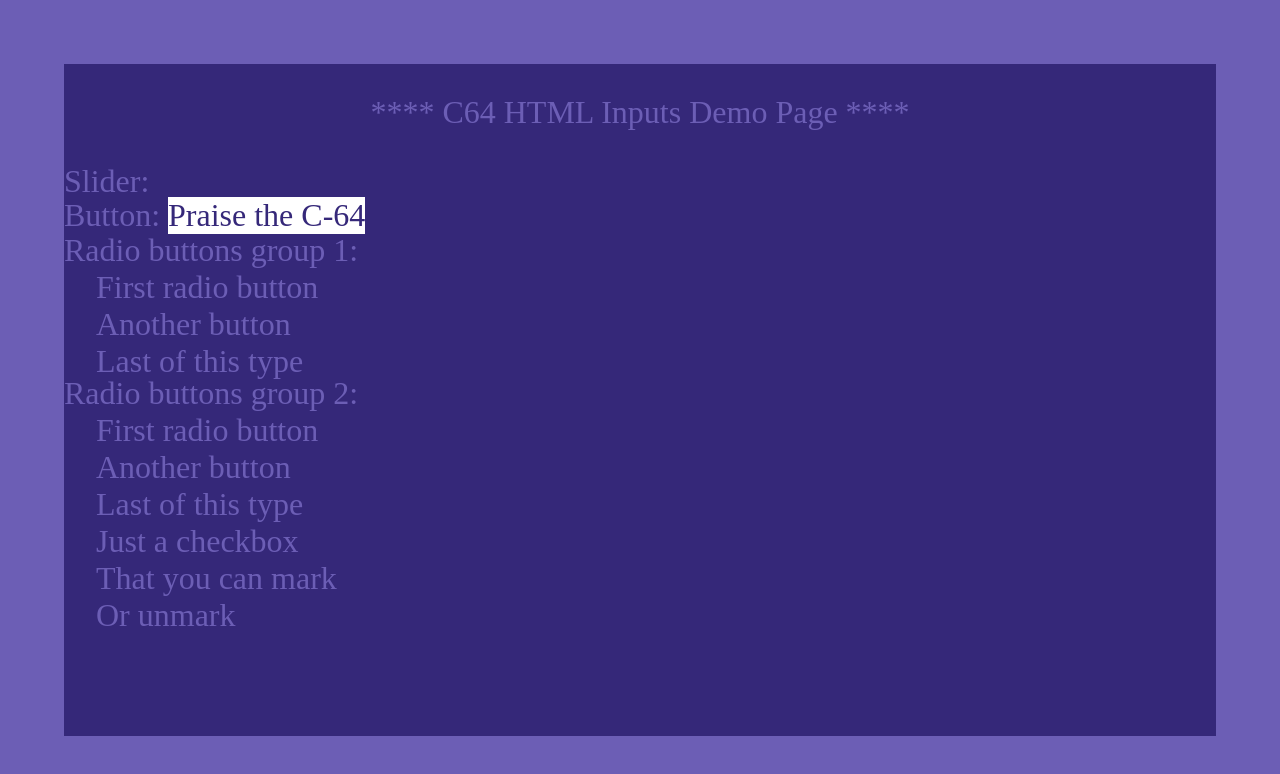
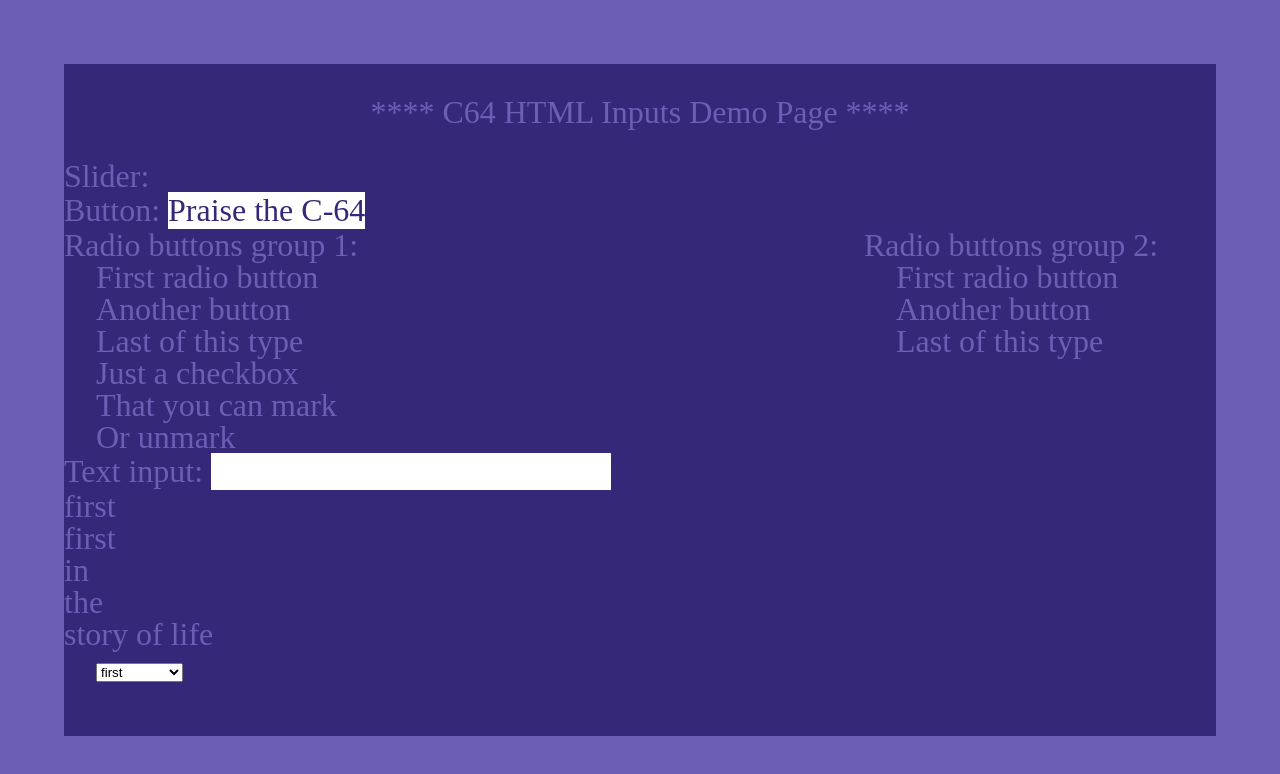
Before and after one commit to ifjGery/HTML-C64, a website: page index.html in a window 1280 px wide. Drawn offline with nearby package versions, Linux system fonts and the light colour scheme; files that its build step writes are made by us from their sources; a web font is replaced by a local one.

Commit message:
started select

```diff
--- a/index.html
+++ b/index.html
@@ -8,72 +8,105 @@
     <body class="c-mid-blue bc-dark-blue">
         <script src="script/slider.js"></script>
         <script src="script/radio.js"></script>
+        <script src="script/checkbox.js"></script>
         <br />
         <div class="align-center">**** C64 HTML Inputs Demo Page ****</div><br />
 
         <!-- SLIDER -->
         Slider:
-        <div class="input-slider">
-            <div class="empty"><span class="glyph-57"><span class="glyph-57"><span class="glyph-57"><span class="glyph-57"><span class="glyph-57"><span class="glyph-57"><span class="glyph-57"><span class="glyph-57"><span class="glyph-57"><span class="glyph-57"><span class="glyph-57"><span class="glyph-57"><span class="glyph-57"><span class="glyph-57"><span class="glyph-57"><span class="glyph-57"></span><span class="glyph-57"><span class="glyph-57"><span class="glyph-57"><span class="glyph-57"><span class="glyph-57"><span class="glyph-57"><span class="glyph-57"><span class="glyph-57"><span class="glyph-57"><span class="glyph-57"><span class="glyph-57"><span class="glyph-57"><span class="glyph-57"><span class="glyph-57"><span class="glyph-57"><span class="glyph-57"></span></div>
-            <div class="filled"><span class="glyph-51"><span class="glyph-51"><span class="glyph-51"><span class="glyph-51"><span class="glyph-51"><span class="glyph-51"><span class="glyph-51"><span class="glyph-51"><span class="glyph-51"><span class="glyph-51"><span class="glyph-51"><span class="glyph-51"><span class="glyph-51"><span class="glyph-51"><span class="glyph-51"><span class="glyph-51"></span><span class="glyph-51"><span class="glyph-51"><span class="glyph-51"><span class="glyph-51"><span class="glyph-51"><span class="glyph-51"><span class="glyph-51"><span class="glyph-51"><span class="glyph-51"><span class="glyph-51"><span class="glyph-51"><span class="glyph-51"><span class="glyph-51"><span class="glyph-51"><span class="glyph-51"><span class="glyph-51"></span></div>
-            <div class="ball"><span class="glyph-A0"></span></div>
+        <span class="input-slider">
+            <span class="empty"><span class="glyph-57"></span><span class="glyph-57"></span><span class="glyph-57"></span><span class="glyph-57"></span><span class="glyph-57"></span><span class="glyph-57"></span><span class="glyph-57"></span><span class="glyph-57"></span><span class="glyph-57"></span><span class="glyph-57"></span><span class="glyph-57"></span><span class="glyph-57"></span><span class="glyph-57"></span><span class="glyph-57"></span><span class="glyph-57"></span><span class="glyph-57"></span><span class="glyph-57"></span><span class="glyph-57"></span><span class="glyph-57"></span><span class="glyph-57"></span><span class="glyph-57"></span><span class="glyph-57"></span><span class="glyph-57"></span><span class="glyph-57"></span><span class="glyph-57"></span><span class="glyph-57"></span><span class="glyph-57"></span><span class="glyph-57"></span><span class="glyph-57"></span><span class="glyph-57"></span></span>
+            <span class="filled"><span class="glyph-51"></span><span class="glyph-51"></span><span class="glyph-51"></span><span class="glyph-51"></span><span class="glyph-51"></span><span class="glyph-51"></span><span class="glyph-51"></span><span class="glyph-51"></span><span class="glyph-51"></span><span class="glyph-51"></span><span class="glyph-51"></span><span class="glyph-51"></span><span class="glyph-51"></span><span class="glyph-51"></span><span class="glyph-51"></span><span class="glyph-51"></span><span class="glyph-51"></span><span class="glyph-51"></span><span class="glyph-51"></span><span class="glyph-51"></span><span class="glyph-51"></span><span class="glyph-51"></span><span class="glyph-51"></span><span class="glyph-51"></span><span class="glyph-51"></span><span class="glyph-51"></span><span class="glyph-51"></span><span class="glyph-51"></span><span class="glyph-51"></span><span class="glyph-51"></span></span>
+            <span class="ball"><span class="glyph-A0"></span></span>
             <input class="slider" type="range" min="0" max="29" step="1" value="0" />
-        </div><br />
+        </span><br />
 
         <!-- BUTTON -->
         Button:
         <input class="input-button" type="button" value="Praise the C-64"><br />
 
         <!-- RADIO -->
+        <div class="flex-container">
+            <div class="flex-element flex-width-25">
                 Radio buttons group 1:<br>
-        <div class="input-radio">
+                <span class="input-radio">
                     <span class="empty"><span class="glyph-51"></span></span>
                     <span class="filled"><span class="glyph-57"></span></span>
                     <input type="radio" name="test" value="1">
-        </div><span>First radio button</span><br />
-        <div class="input-radio">
+                </span><span>First radio button</span><br />
+                <span class="input-radio">
                     <span class="empty"><span class="glyph-51"></span></span>
                     <span class="filled"><span class="glyph-57"></span></span>
                     <input type="radio" name="test" value="2">
-        </div><span>Another button</span><br />
-        <div class="input-radio">
+                </span><span>Another button</span><br />
+                <span class="input-radio">
                     <span class="empty"><span class="glyph-51"></span></span>
                     <span class="filled"><span class="glyph-57"></span></span>
                     <input type="radio" name="test" value="3">
-        </div><span>Last of this type</span><br />
-
+                </span><span>Last of this type</span>
+            </div>
+            <div class="flex-element">
                 Radio buttons group 2:<br>
-        <div class="input-radio">
+                <span class="input-radio">
                     <span class="empty"><span class="glyph-51"></span></span>
                     <span class="filled"><span class="glyph-57"></span></span>
                     <input type="radio" name="test2" value="1">
-        </div><span>First radio button</span><br />
-        <div class="input-radio">
+                </span><span>First radio button</span><br />
+                <span class="input-radio">
                     <span class="empty"><span class="glyph-51"></span></span>
                     <span class="filled"><span class="glyph-57"></span></span>
                     <input type="radio" name="test2" value="2">
-        </div><span>Another button</span><br />
-        <div class="input-radio">
+                </span><span>Another button</span><br />
+                <span class="input-radio">
                     <span class="empty"><span class="glyph-51"></span></span>
                     <span class="filled"><span class="glyph-57"></span></span>
                     <input type="radio" name="test2" value="3">
-        </div><span>Last of this type</span><br />
+                </span><span>Last of this type</span>
+            </div>
+        </div>
 
-        <div class="input-checkbox">
+        <!-- CHECKBOX -->
+        <span class="input-checkbox">
             <span class="empty"><span class="glyph-A0"></span></span>
             <span class="filled"><span class="glyph-D6"></span></span>
             <input type="checkbox" value="1">
-        </div><span>Just a checkbox</span><br />
-        <div class="input-checkbox">
+        </span><span>Just a checkbox</span><br />
+        <span class="input-checkbox">
             <span class="empty"><span class="glyph-A0"></span></span>
             <span class="filled"><span class="glyph-D6"></span></span>
             <input type="checkbox" value="1">
-        </div><span>That you can mark</span><br />
-        <div class="input-checkbox">
+        </span><span>That you can mark</span><br />
+        <span class="input-checkbox">
             <span class="empty"><span class="glyph-A0"></span></span>
             <span class="filled"><span class="glyph-D6"></span></span>
             <input type="checkbox" value="1">
-        </div><span>Or unmark</span><br />
+        </span><span>Or unmark</span><br />
+
+        <!-- TEXT -->
+        Text input:
+        <input class="input-text type="text" /><br />
+
+        <!-- SELECT -->
+        <span class="input-select">
+            <span class="current">first</span><span class="select-button glyph-1E r-180"></span>
+            <span class="list">
+                <ul>
+                    <li>first</li>
+                    <li>in</li>
+                    <li>the</li>
+                    <li>story of life</li>
+                </ul>
+            </span>
+            <select id="test3">
+                <option value="1">first</option>
+                <option value="2">in</option>
+                <option value="3">the</option>
+                <option value="4">story of life</option>
+            </select><br />
+        </span>
+
+
+
 
 
         <script>
@@ -84,6 +117,10 @@
             Array.from(document.getElementsByClassName('input-radio')).forEach(element => {
                 initRadio(element);
             });
+
+            Array.from(document.getElementsByClassName('input-checkbox')).forEach(element => {
+                initCheckbox(element);
+            });
         </script>
     </body>
 </html>
--- /dev/null
+++ b/script/checkbox.js
@@ -0,0 +1,10 @@
+function initCheckbox(checkbox) {
+    checkbox.children[2].addEventListener('click', (e) => {
+        if(e.target.checked) {
+             checkbox.children[0].className += " hidden";
+        }
+        else {
+            checkbox.children[0].className = checkbox.children[0].className.replace(" hidden", "");
+        }
+    })
+}
--- a/style/page.scss
+++ b/style/page.scss
@@ -1,4 +1,22 @@
 @import 'c64';
+
+.flex-container {
+    display: flex;
+}
+
+.flex-element {
+    border: 0;
+}
+
+@mixin flex-width-generator {
+    @for $i from 1 through 50 {
+        .flex-width-#{$i} {
+            width: #{$i}em;
+        }
+    }
+}
+
+@include flex-width-generator;
 
 * {
     padding: 0;
@@ -13,6 +31,23 @@ body {
     width: calc(100% - 2em * 2);
     min-height: calc(100% - 2em * 2);
     line-height: 1em;
+}
+
+span {
+    vertical-align: bottom;
+}
+
+.r-180 {
+    transform: rotate(180deg);
+    display: inline-block;
+}
+
+.svg-glyph {
+    height: 1em;
+
+    path {
+        fill: $mid-blue;
+    }
 }
 
 .align-center {
@@ -64,6 +99,7 @@ body {
     font-family: "C64_Pro_Mono";
     color: $dark-blue;
     background-color: $white;
+    position: relative;
 
     &:focus {
         outline: none;
@@ -79,6 +115,7 @@ body {
 }
 
 .input-radio {
+    overflow: hidden;
     color: $white;
     position: relative;
     display: inline-block;
@@ -141,3 +178,27 @@ body {
         left: 0;
     }
 }
+
+.input-text {
+    border: 0;
+    font-size: 1em;
+    font-family: "C64_Pro_Mono";
+    position: relative;
+
+    &:focus {
+        outline: none;
+    }
+
+    &:active {
+        &:focus {
+            outline: none;
+        }
+    }
+}
+
+.input-select {
+
+    .list {
+        padding-right: 1em;
+    }
+}
```
Lines whose indentation alone changed are shown as unchanged.
